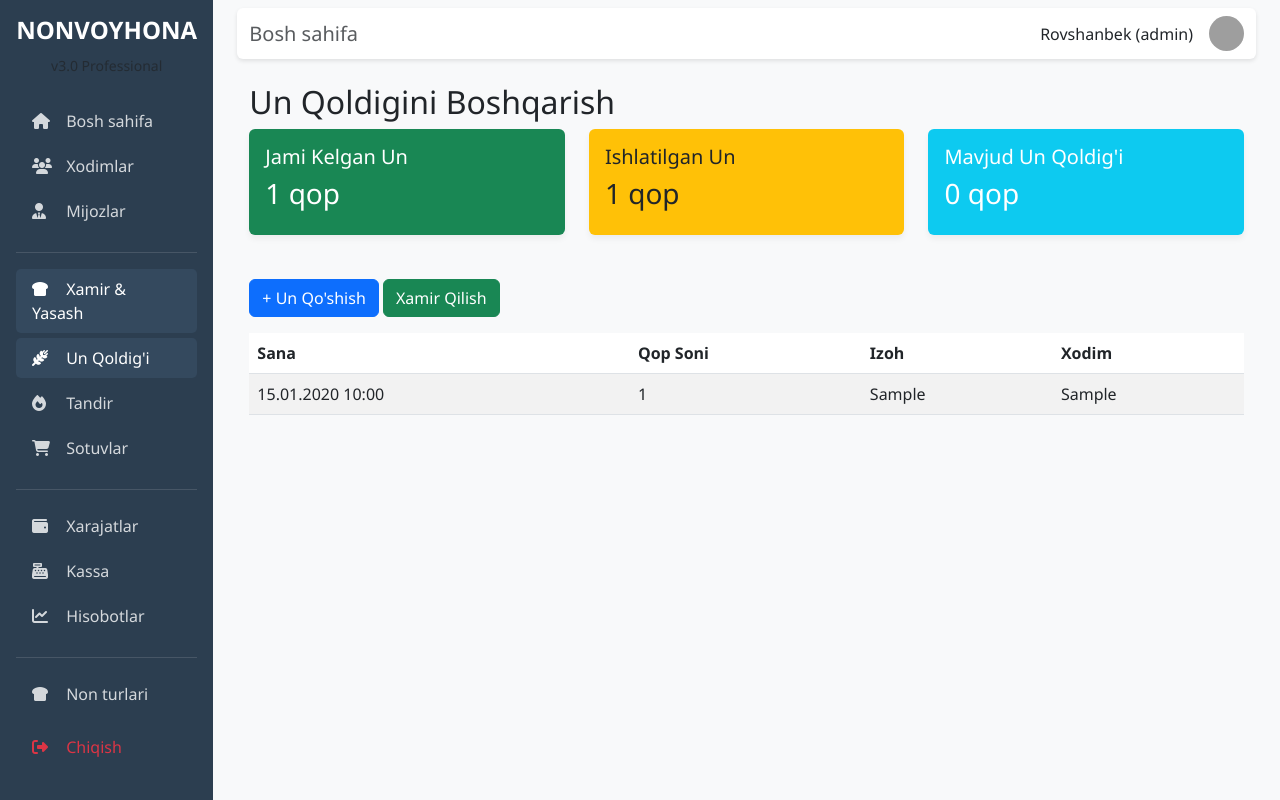
After one commit to nonvoyhonatizimi/bakerysystemsolatr, a Flask app: page /production/un-qoldiq in a window 1280 px wide. The commit adds this page. Run offline with Flask 3, Linux system fonts and the light colour scheme; a user stored in the database is signed in; tables that the repository leaves empty hold one stand-in row (values such as "Sample post"); parts of the project's set-up code (start-up, migrations or seed data) failed here and were passed over; grey boxes are pictures that could not be loaded.

Commit message:
Add un qoldiq management system

```diff
--- a/routes/production.py
+++ b/routes/production.py
@@ -1,6 +1,6 @@
 from flask import Blueprint, render_template, request, redirect, url_for, flash
-from flask_login import login_required
-from models import db, Dough, BreadMaking, Oven, Employee
+from flask_login import login_required, current_user
+from models import db, Dough, BreadMaking, Oven, Employee, UnQoldiq
 from datetime import datetime
 
 production_bp = Blueprint('production', __name__, url_prefix='/production')
@@ -14,10 +14,21 @@ def list_dough():
 @production_bp.route('/dough/add', methods=['GET', 'POST'])
 @login_required
 def add_dough():
+    # Joriy un qoldigini olish
+    un_qoldiq = db.session.query(db.func.sum(UnQoldiq.qop_soni)).scalar() or 0
+    ishlatilgan_un = db.session.query(db.func.sum(Dough.un_qopi)).scalar() or 0
+    mavjud_un = un_qoldiq - ishlatilgan_un
+
     if request.method == 'POST':
         xodim_id = request.form.get('xodim_id')
-        un_qop = request.form.get('un_qop', 0)
-        xamir_soni = request.form.get('xamir_soni', 0)
+        un_qop = int(request.form.get('un_qop', 0))
+        xamir_soni = int(request.form.get('xamir_soni', 0))
+
+        # Un yetarli ekanligini tekshirish
+        if un_qop > mavjud_un:
+            flash(f'Xatolik: Sizda faqat {mavjud_un} qop un mavjud! {un_qop} qop un kerak.', 'error')
+            employees = Employee.query.filter_by(lavozim='Xamirchi').all()
+            return render_template('production/dough_add.html', employees=employees, mavjud_un=mavjud_un)
 
         new_dough = Dough(
             sana=datetime.now().date(),
@@ -27,11 +38,11 @@ def add_dough():
         )
         db.session.add(new_dough)
         db.session.commit()
-        flash('Xamir ma\'lumoti qo\'shildi', 'success')
+        flash(f'Xamir ma\'lumoti qo\'shildi. Ishlatilgan un: {un_qop} qop. Qoldiq: {mavjud_un - un_qop} qop', 'success')
         return redirect(url_for('production.list_dough'))
 
     employees = Employee.query.filter_by(lavozim='Xamirchi').all()
-    return render_template('production/dough_add.html', employees=employees)
+    return render_template('production/dough_add.html', employees=employees, mavjud_un=mavjud_un)
 
 @production_bp.route('/bread')
 @login_required
@@ -94,3 +105,32 @@ def add_oven():
 
     employees = Employee.query.filter_by(lavozim='Tandirchi').all()
     return render_template('production/oven_add.html', employees=employees)
+
+# Un qoldigini boshqarish
+@production_bp.route('/un-qoldiq')
+@login_required
+def un_qoldiq_list():
+    un_qoldiq = db.session.query(db.func.sum(UnQoldiq.qop_soni)).scalar() or 0
+    ishlatilgan_un = db.session.query(db.func.sum(Dough.un_qopi)).scalar() or 0
+    mavjud_un = un_qoldiq - ishlatilgan_un
+    records = UnQoldiq.query.order_by(UnQoldiq.sana.desc()).all()
+    return render_template('production/un_qoldiq_list.html', records=records, mavjud_un=mavjud_un, un_qoldiq=un_qoldiq, ishlatilgan_un=ishlatilgan_un)
+
+@production_bp.route('/un-qoldiq/add', methods=['GET', 'POST'])
+@login_required
+def add_un_qoldiq():
+    if request.method == 'POST':
+        qop_soni = int(request.form.get('qop_soni', 0))
+        izoh = request.form.get('izoh', '')
+
+        new_un = UnQoldiq(
+            qop_soni=qop_soni,
+            izoh=izoh,
+            xodim_id=current_user.employee_id if current_user.employee_id else 1
+        )
+        db.session.add(new_un)
+        db.session.commit()
+        flash(f'{qop_soni} qop un qo\'shildi', 'success')
+        return redirect(url_for('production.un_qoldiq_list'))
+
+    return render_template('production/un_qoldiq_add.html')
--- a/templates/base.html
+++ b/templates/base.html
@@ -95,6 +95,14 @@
                     </li>
                     {% endif %}
 
+                    {% if current_user.rol == 'admin' %}
+                    <li class="nav-item">
+                        <a class="nav-link {% if 'un_qoldiq' in request.endpoint %}active{% endif %}" href="{{ url_for('production.un_qoldiq_list') }}">
+                            <i class="fas fa-wheat-awn"></i> Un Qoldig'i
+                        </a>
+                    </li>
+                    {% endif %}
+
                     {% if current_user.rol == 'admin' or (current_user.employee and current_user.employee.lavozim in ['Tandirchi', 'Operator']) %}
                     <li class="nav-item">
                         <a class="nav-link {% if 'production.list_oven' in request.endpoint %}active{% endif %}" href="{{ url_for('production.list_oven') }}">
--- /dev/null
+++ b/templates/production/un_qoldiq_list.html
@@ -0,0 +1,59 @@
+{% extends 'base.html' %}
+
+{% block content %}
+<div class="container mt-4">
+    <h2>Un Qoldigini Boshqarish</h2>
+
+    <!-- Un qoldigi statistikasi -->
+    <div class="row mb-4">
+        <div class="col-md-4">
+            <div class="card bg-success text-white">
+                <div class="card-body">
+                    <h5 class="card-title">Jami Kelgan Un</h5>
+                    <h3>{{ un_qoldiq }} qop</h3>
+                </div>
+            </div>
+        </div>
+        <div class="col-md-4">
+            <div class="card bg-warning text-dark">
+                <div class="card-body">
+                    <h5 class="card-title">Ishlatilgan Un</h5>
+                    <h3>{{ ishlatilgan_un }} qop</h3>
+                </div>
+            </div>
+        </div>
+        <div class="col-md-4">
+            <div class="card bg-info text-white">
+                <div class="card-body">
+                    <h5 class="card-title">Mavjud Un Qoldig'i</h5>
+                    <h3>{{ mavjud_un }} qop</h3>
+                </div>
+            </div>
+        </div>
+    </div>
+
+    <a href="{{ url_for('production.add_un_qoldiq') }}" class="btn btn-primary mb-3">+ Un Qo'shish</a>
+    <a href="{{ url_for('production.add_dough') }}" class="btn btn-success mb-3">Xamir Qilish</a>
+
+    <table class="table table-striped">
+        <thead>
+            <tr>
+                <th>Sana</th>
+                <th>Qop Soni</th>
+                <th>Izoh</th>
+                <th>Xodim</th>
+            </tr>
+        </thead>
+        <tbody>
+            {% for record in records %}
+            <tr>
+                <td>{{ record.sana.strftime('%d.%m.%Y %H:%M') }}</td>
+                <td>{{ record.qop_soni }}</td>
+                <td>{{ record.izoh }}</td>
+                <td>{{ record.employee.ism if record.employee else '-' }}</td>
+            </tr>
+            {% endfor %}
+        </tbody>
+    </table>
+</div>
+{% endblock %}
```
Also changed, not shown: models.py (+10 -0 lines), templates/production/dough_add.html (+8 -2 lines), templates/production/un_qoldiq_add.html (added, +22 -0 lines).
